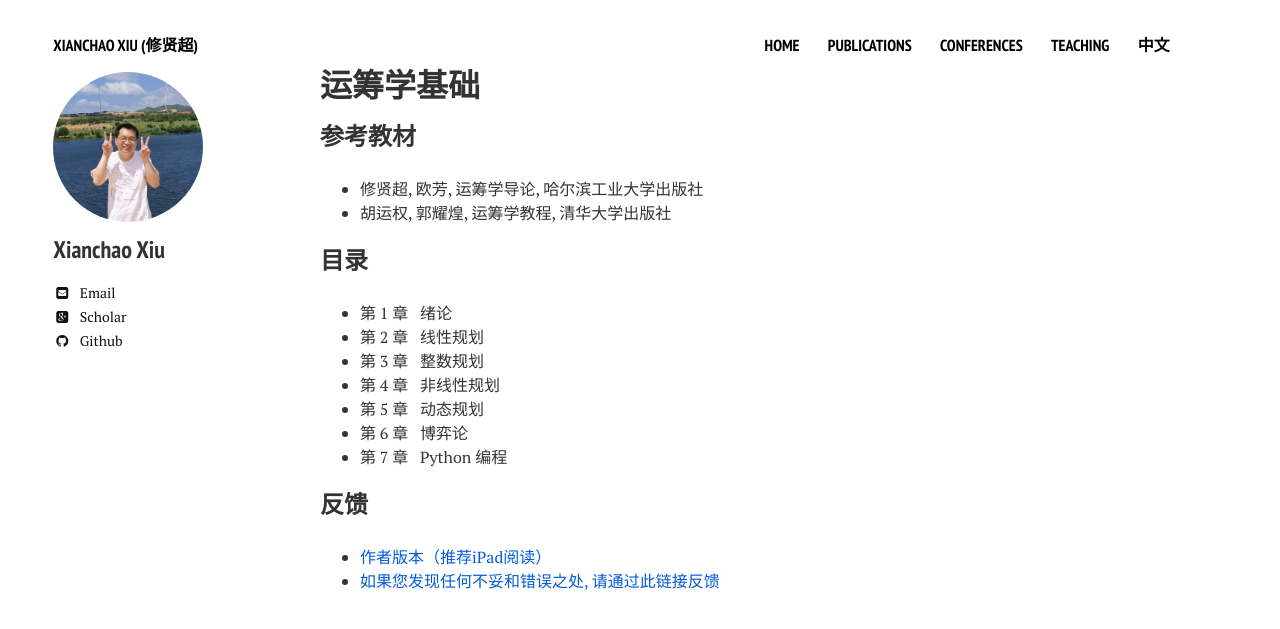
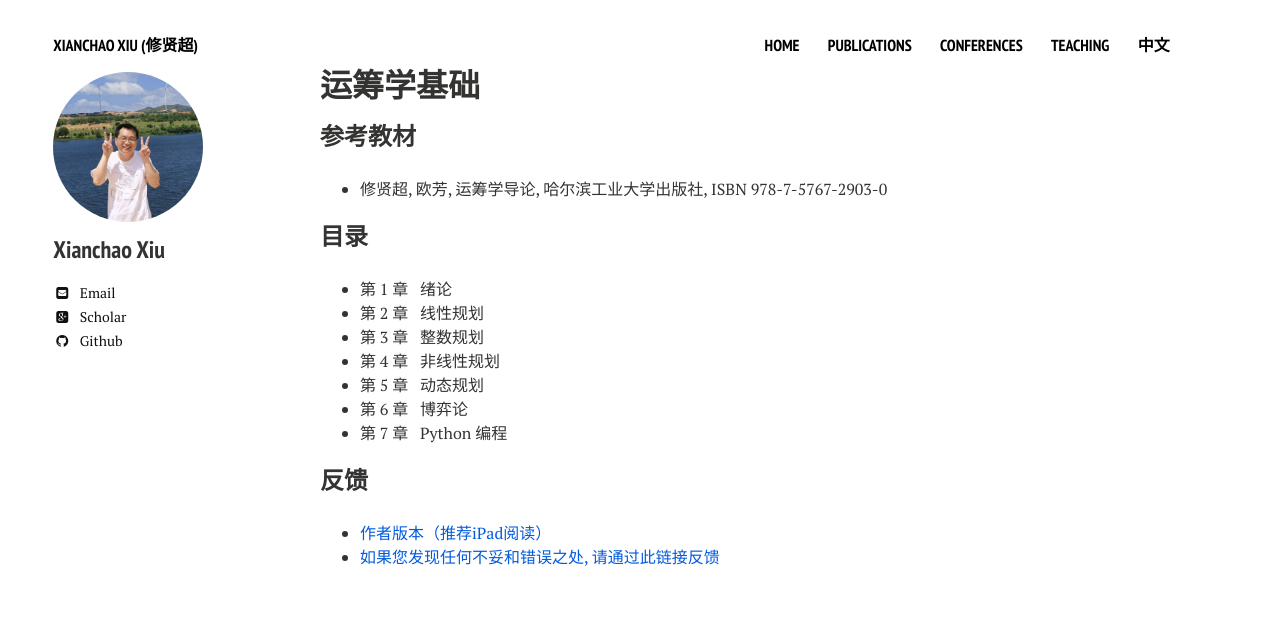
Before and after one commit to xianchaoxiu/xianchaoxiu.github.io, a Jekyll site: the page built from teaching/OR/2026/index.md, in a window 1280 px wide. Shown: the top 629 px of the page. Built offline with Jekyll 4.4.1, drawn with Linux system fonts in a browser that asks for light colours; nearby versions of some CDN libraries.

Commit message:
Update index.md

```diff
--- a/teaching/OR/2026/index.md
+++ b/teaching/OR/2026/index.md
@@ -6,8 +6,7 @@ share: false
 ---
 
 ### 参考教材
-* 修贤超, 欧芳, 运筹学导论, 哈尔滨工业大学出版社  <br>
-* 胡运权, 郭耀煌, 运筹学教程, 清华大学出版社  <br>
+* 修贤超, 欧芳, 运筹学导论, 哈尔滨工业大学出版社, ISBN  978-7-5767-2903-0 <br>
 
 ### 目录
 
```
